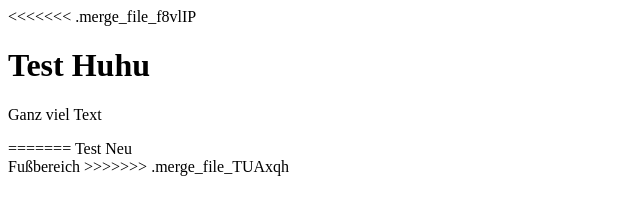
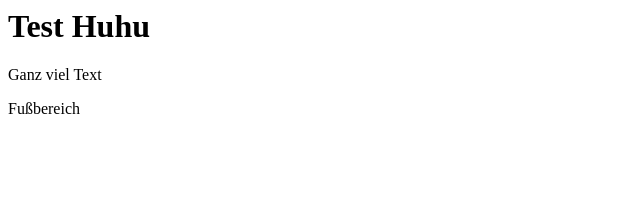
Before and after one commit to Feliquin/Tutorial, a plain HTML site: page index.html in a window 1280 px wide. Shown: the whole page, without its empty margins (0-640 px from the left). Drawn offline with Linux system fonts and the light colour scheme.

Commit message:
Merge result

```diff
--- a/index.html
+++ b/index.html
@@ -1,12 +1,8 @@
 <div class="wrapper">
-<<<<<<< .merge_file_f8vlIP
     <h1>Test Huhu</h1>
     <p>Ganz viel Text</p>
-=======
-    Test Neu
 </div>
 
 <div class="footer">
     Fußbereich
->>>>>>> .merge_file_TUAxqh
 </div>
```
